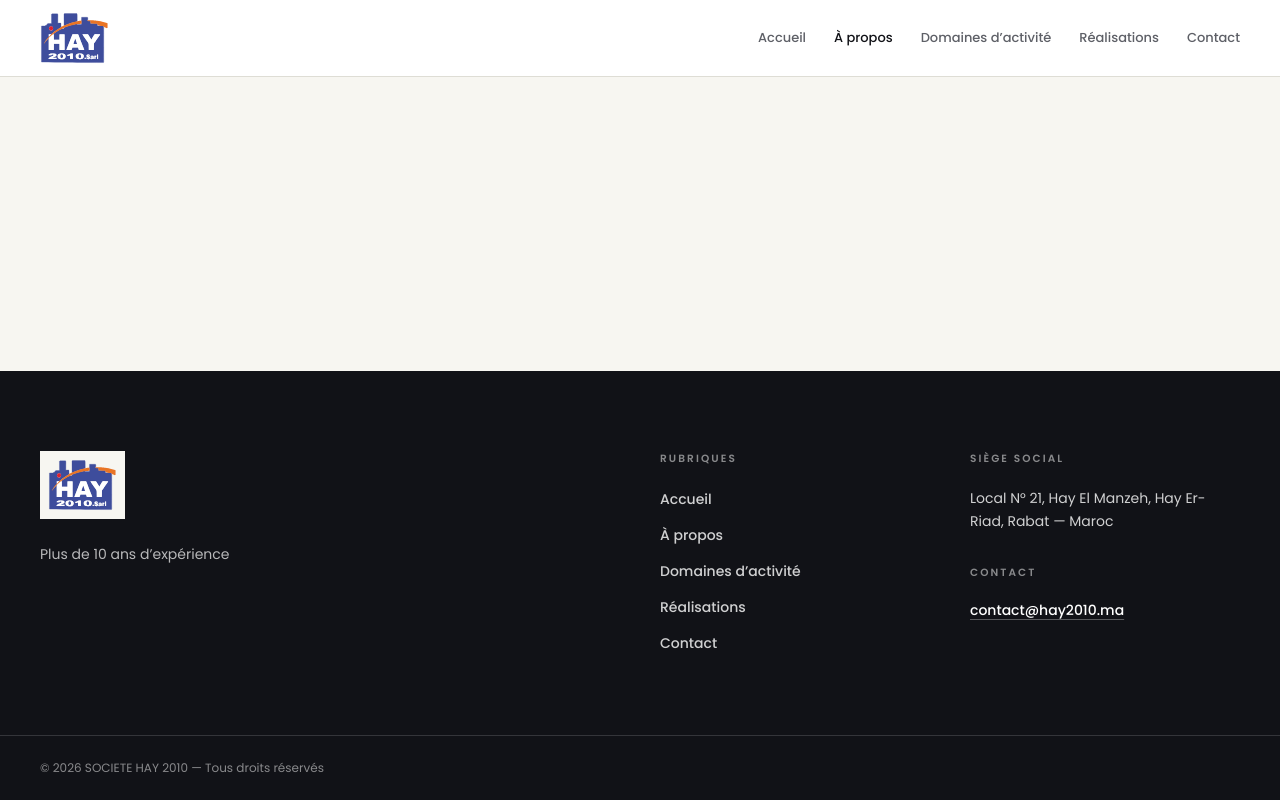
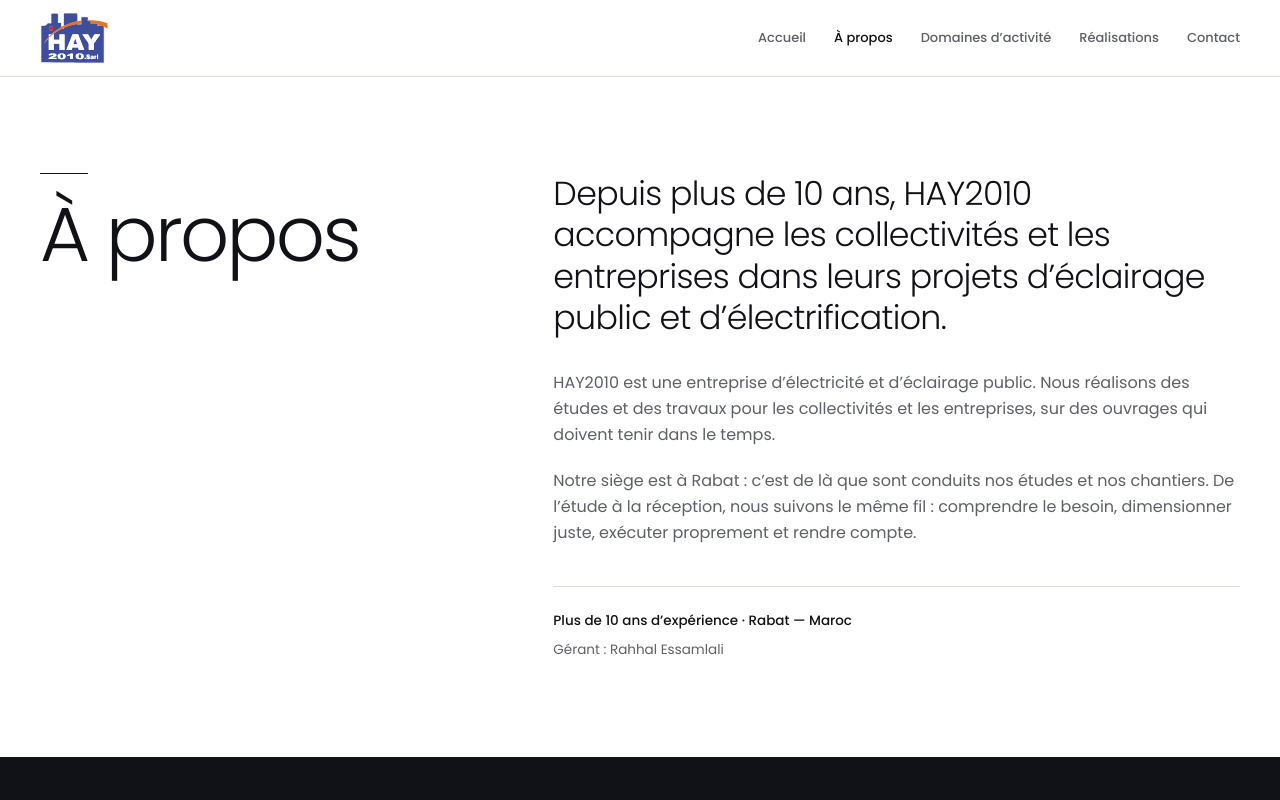
Before and after one commit to mustaphaelou/hay2010website, a Next.js app: page /a-propos in a window 1280 px wide. Shown: the top 800 px of the page. Built offline with nearby package versions, Linux system fonts and the light colour scheme.

Commit message:
feat(a-propos): identity, approved facts and page shell (#25)

```diff
--- a/app/(frontend)/a-propos/page.tsx
+++ b/app/(frontend)/a-propos/page.tsx
@@ -1,11 +1,62 @@
+import type { Metadata } from "next"
+import { notFound } from "next/navigation"
+
+import { AProposIdentity } from "./sections"
+import { getContentSource } from "@/lib/content"
+import type { IntroBlock, PageDocument } from "@/lib/content/types"
 import { requirePublishedRubrique } from "@/lib/site/gates"
 
 /**
- * À propos — gate-guarded stub shipped by #21; the page trames and copy are
- * ticket #25. Returning `null` is deliberate: no placeholder or "coming soon"
- * content, and the page still renders the real shell and metadata.
+ * À propos — the institutional page (ticket #25).
+ *
+ * Trame (spec §"Static rubriques"): identity and positioning, activity and
+ * perimeter, mission/vision/values, then the qualité/sécurité/conformité block.
+ * Copy is content-owned (`content/fixtures/site.json` today, CMS from #29/#30);
+ * the cleared claims (experience line, gérant line) stay code-owned in
+ * `lib/site/company.ts`. No history claim, no team block, no photograph and no
+ * certification claim is rendered while the facts register gates them.
  */
+
+const KEY = "a-propos" as const
+
+/** The page document, read through the one content seam. */
+async function getAProposDocument(): Promise<PageDocument | null> {
+  const source = await getContentSource()
+  return source.getPage(KEY)
+}
+
+/**
+ * Unique metadata for the page. #32 completes the site-wide metadata system;
+ * until then the page supplies its own keyword-led title and description from
+ * the document, so the rendered head is already unique and truthful.
+ */
+export async function generateMetadata(): Promise<Metadata> {
+  const page = await getAProposDocument()
+  if (!page?.title) return {}
+
+  return {
+    title: `${page.title} — HAY2010`,
+    description: page.description,
+  }
+}
+
 export default async function Page() {
   await requirePublishedRubrique("a-propos")
-  return null
+
+  const page = await getAProposDocument()
+  if (!page) notFound()
+
+  return (
+    <>
+      {page.blocks.map((block, index) =>
+        block.kind === "intro" ? (
+          <AProposIdentity
+            key={`${block.kind}-${index}`}
+            title={page.title ?? ""}
+            block={block as IntroBlock}
+          />
+        ) : null
+      )}
+    </>
+  )
 }
--- /dev/null
+++ b/app/(frontend)/a-propos/sections.tsx
@@ -0,0 +1,69 @@
+import { COMPANY } from "@/lib/site/company"
+import type { IntroBlock } from "@/lib/content/types"
+
+/**
+ * À propos — identity and positioning block.
+ *
+ * The prose is content-owned (fixture today, CMS from #29/#30); the approved
+ * claims around it are code-owned: the experience line and the gérant line come
+ * from `lib/site/company.ts` so the owner can never edit or extend them. The
+ * gérant line is rendered name-and-title only — no portrait, no quote, no
+ * biography, no dedicated page (facts register §2.1).
+ */
+export function AProposIdentity({
+  title,
+  block,
+}: {
+  title: string
+  block: IntroBlock
+}) {
+  const [lead, ...body] = block.paragraphs
+
+  return (
+    <section aria-labelledby="a-propos-titre" className="bg-surface">
+      <div className="mx-auto grid max-w-[1440px] gap-12 px-5 py-16 md:grid-cols-12 md:gap-8 md:px-10 md:py-24">
+        <div className="md:col-span-4">
+          <div className="h-px w-12 bg-ink" aria-hidden="true" />
+          <h1
+            id="a-propos-titre"
+            className="mt-6 text-[clamp(42px,6vw,84px)] leading-[0.96] font-light tracking-[-0.035em] text-ink"
+          >
+            {title}
+          </h1>
+        </div>
+
+        <div className="md:col-span-7 md:col-start-6">
+          {lead ? (
+            <p className="text-[clamp(22px,2.6vw,34px)] leading-[1.24] font-light tracking-[-0.02em] text-ink">
+              {lead}
+            </p>
+          ) : null}
+
+          {body.length > 0 ? (
+            <div className="mt-8 space-y-5 text-[15px] leading-relaxed text-body md:text-base">
+              {body.map((paragraph) => (
+                <p key={paragraph}>{paragraph}</p>
+              ))}
+            </div>
+          ) : null}
+
+          {/*
+           * Cleared facts rail: both strings are code-owned and approved
+           * (facts register §2.1/§2.2), so they can never drift with copy edits.
+           */}
+          <p className="mt-10 border-t border-line pt-6 text-[13.5px] font-medium text-ink">
+            {COMPANY.experienceLine} · {COMPANY.base}
+          </p>
+
+          {/*
+           * Direction line, exactly as cleared. It stays a plain sentence, never
+           * a card: no photo, quote, biography or "mot du gérant" page exists.
+           */}
+          <p className="mt-2 text-[13.5px] leading-relaxed text-body">
+            {COMPANY.gerantLine}
+          </p>
+        </div>
+      </div>
+    </section>
+  )
+}
--- a/content/fixtures/site.json
+++ b/content/fixtures/site.json
@@ -2,7 +2,20 @@
   "$comment": "Fixture corpus shared by every scenario. Documents carry only decided copy: at #21 the pages are skeletons (no blocks) and page tickets #22–#28 fill them. Gate states live in content/fixtures/scenarios/*.json.",
   "pages": {
     "accueil": { "blocks": [] },
-    "a-propos": { "blocks": [] },
+    "a-propos": {
+      "title": "À propos",
+      "description": "HAY2010, société d’électricité et d’éclairage public à Rabat\u00a0: plus de 10 ans d’expérience au service des collectivités et des entreprises. Études et travaux.",
+      "blocks": [
+        {
+          "kind": "intro",
+          "paragraphs": [
+            "Depuis plus de 10 ans, HAY2010 accompagne les collectivités et les entreprises dans leurs projets d’éclairage public et d’électrification.",
+            "HAY2010 est une entreprise d’électricité et d’éclairage public. Nous réalisons des études et des travaux pour les collectivités et les entreprises, sur des ouvrages qui doivent tenir dans le temps.",
+            "Notre siège est à Rabat\u00a0: c’est de là que sont conduits nos études et nos chantiers. De l’étude à la réception, nous suivons le même fil\u00a0: comprendre le besoin, dimensionner juste, exécuter proprement et rendre compte."
+          ]
+        }
+      ]
+    },
     "domaines-activite": { "blocks": [] },
     "realisations": { "blocks": [] },
     "contact": { "blocks": [] }
--- a/lib/site/company.ts
+++ b/lib/site/company.ts
@@ -15,6 +15,12 @@ export const COMPANY = {
   base: "Rabat — Maroc",
   /** Approved experience line, no founding year (facts register §2.2). */
   experienceLine: "Plus de 10 ans d’expérience",
+  /**
+   * Direction line, name and title only (facts register §2.1/§5.3). It is a
+   * cleared claim, so it is code-owned like the rest of the identity block:
+   * never CMS-editable. No photo, quote, biography or dedicated page.
+   */
+  gerantLine: "Gérant\u00a0: Rahhal Essamlali",
   /** Footer legal line, fixed wording (brand direction §2.4). */
   legalLine: "© 2026 SOCIETE HAY 2010 — Tous droits réservés",
 } as const
```
Also changed, not shown: 1 other file (tests, documents, lock files or other folders).
